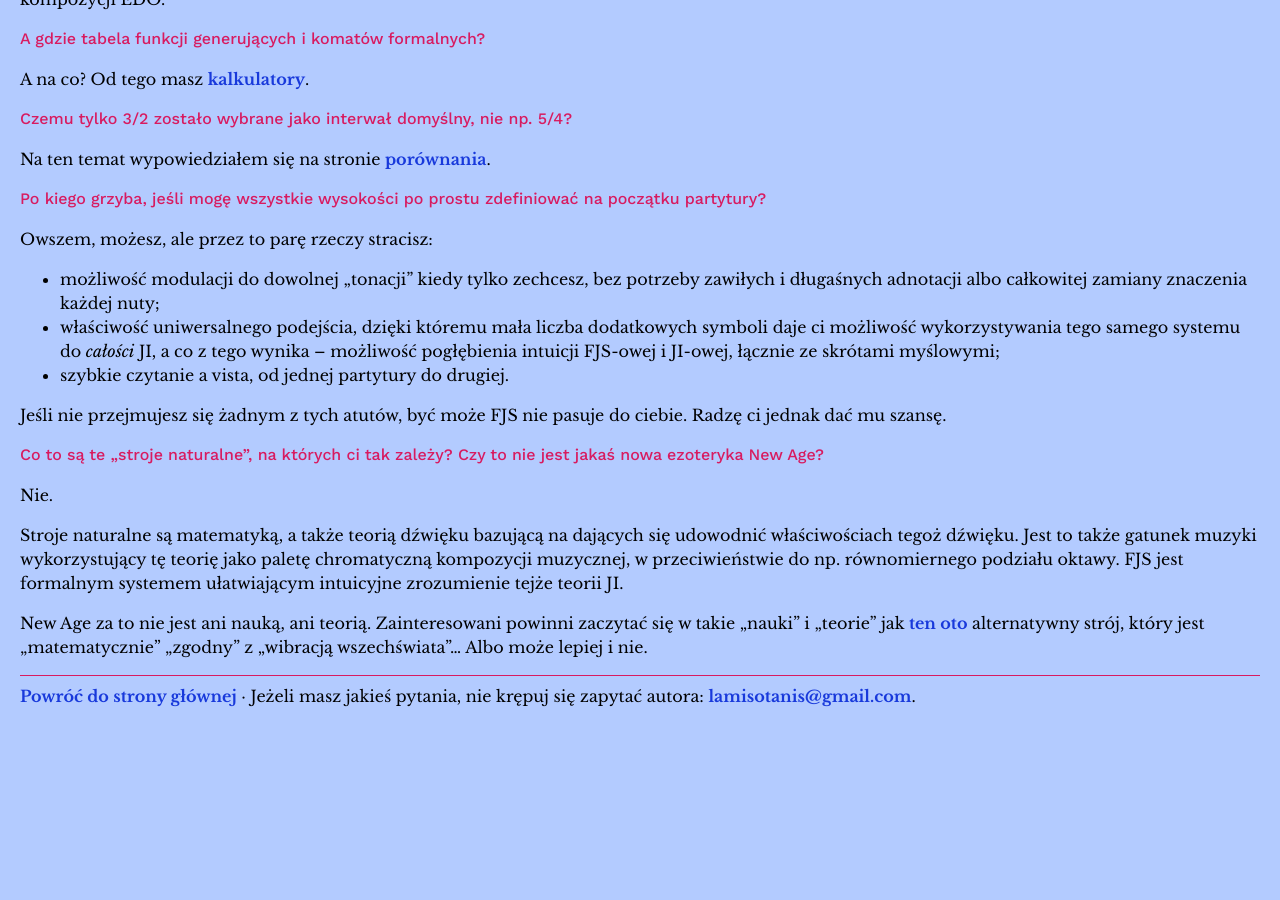
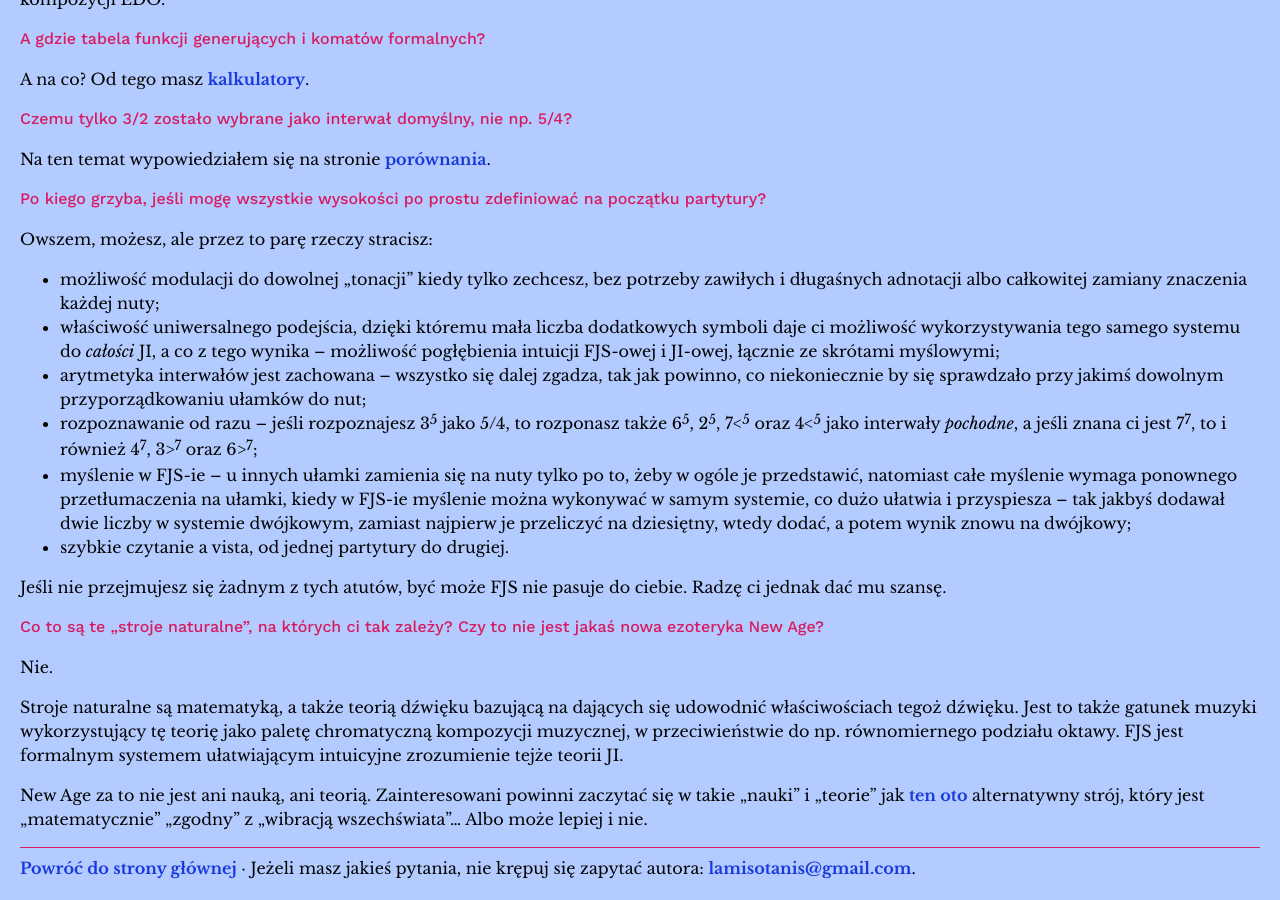
Before and after one commit to misotanni/misotanni.github.io, a Jekyll site: the page built from fjs/pl/faq.md, in a window 1280 px wide and 900 px high, scrolled down 645 px. Built offline with Jekyll 4.4.1, drawn with Linux system fonts in a browser that asks for light colours; our own code applies the rules of GitHub Pages for plain Markdown files; before the commit the page ends 1373 px from its top, so only the background shows below that.

Commit message:
faq, hopefully not faqap

```diff
--- a/fjs/pl/faq.md
+++ b/fjs/pl/faq.md
@@ -28,6 +28,9 @@ Owszem, możesz, ale przez to parę rzeczy stracisz:
 
 - możliwość modulacji do dowolnej „tonacji” kiedy tylko zechcesz, bez potrzeby zawiłych i długaśnych adnotacji albo całkowitej zamiany znaczenia każdej nuty;
 - właściwość uniwersalnego podejścia, dzięki któremu mała liczba dodatkowych symboli daje ci możliwość wykorzystywania tego samego systemu do *całości* JI, a co z tego wynika – możliwość pogłębienia intuicji FJS-owej i JI-owej, łącznie ze skrótami myślowymi;
+- arytmetyka interwałów jest zachowana – wszystko się dalej zgadza, tak jak powinno, co niekoniecznie by się sprawdzało przy jakimś dowolnym przyporządkowaniu ułamków do nut;
+- rozpoznawanie od razu – jeśli rozpoznajesz 3<sup>5</sup> jako 5/4, to rozponasz także 6<sup>5</sup>, 2<sup>5</sup>, 7&lt;<sup>5</sup> oraz 4&lt;<sup>5</sup> jako interwały *pochodne*, a jeśli znana ci jest 7<sup>7</sup>, to i również 4<sup>7</sup>, 3><sup>7</sup> oraz 6><sup>7</sup>;
+- myślenie w FJS-ie – u innych ułamki zamienia się na nuty tylko po to, żeby w ogóle je przedstawić, natomiast całe myślenie wymaga ponownego przetłumaczenia na ułamki, kiedy w FJS-ie myślenie można wykonywać w samym systemie, co dużo ułatwia i przyspiesza – tak jakbyś dodawał dwie liczby w systemie dwójkowym, zamiast najpierw je przeliczyć na dziesiętny, wtedy dodać, a potem wynik znowu na dwójkowy;
 - szybkie czytanie a vista, od jednej partytury do drugiej.
 
 Jeśli nie przejmujesz się żadnym z tych atutów, być może FJS nie pasuje do ciebie. Radzę ci jednak dać mu szansę.
```
Also changed, not shown: fjs/de/faq.md (+3 -0 lines), fjs/en/faq.md (+3 -0 lines), fjs/fr/faq.md (+3 -0 lines).
